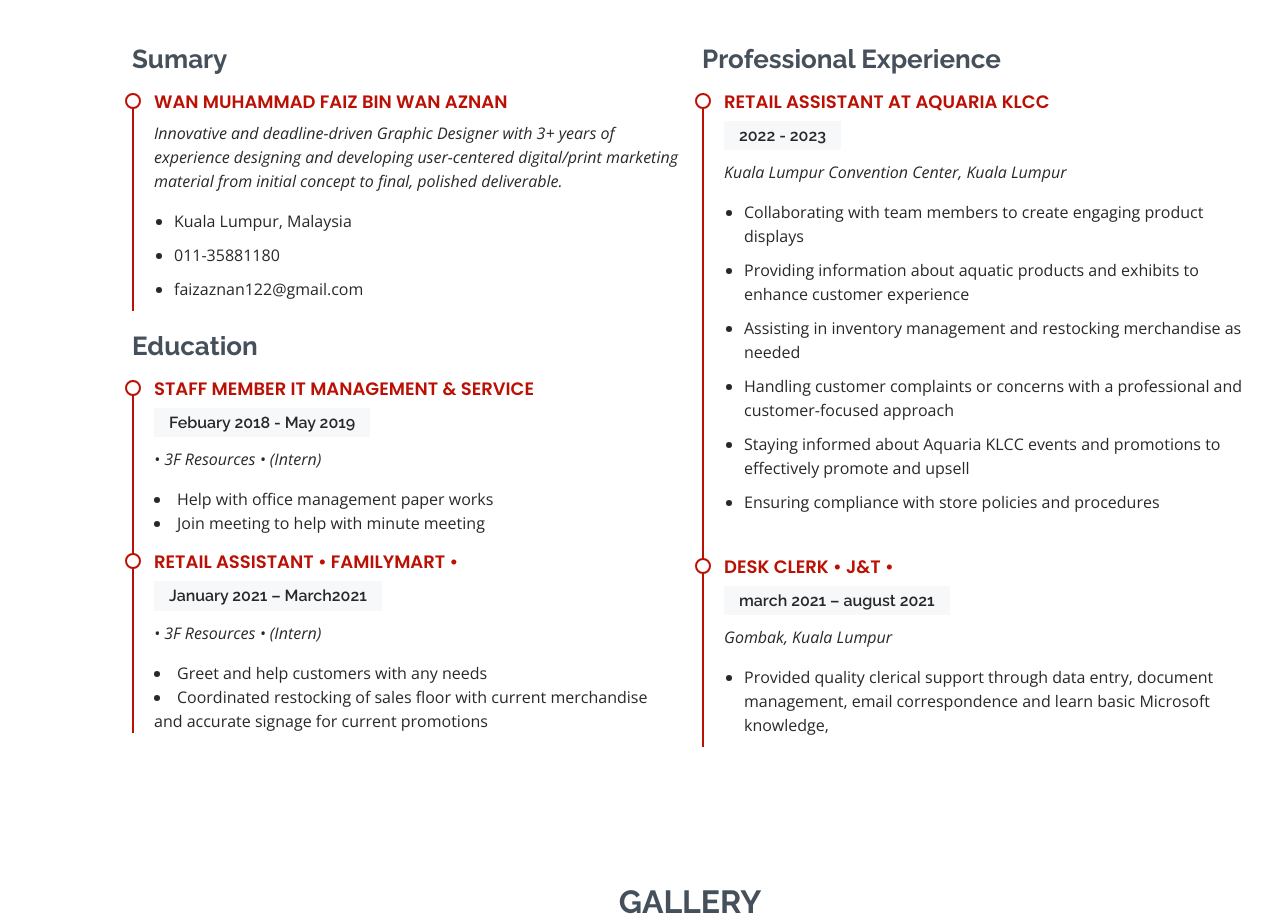
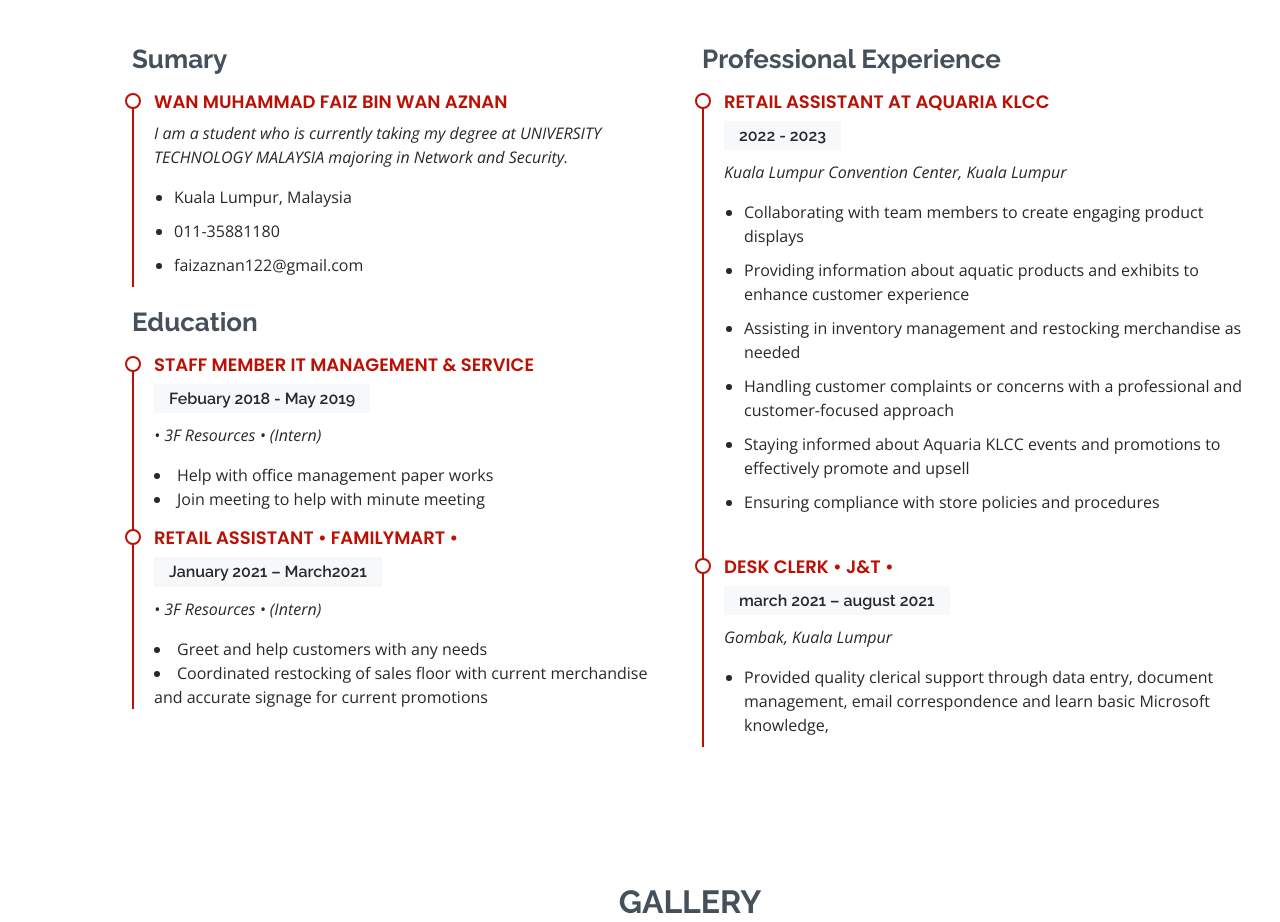
Before and after one commit to WanFaiz2001/FaizPortfolio, a plain HTML site: page index.html in a window 1280 px wide. Shown: the part 2620-3542 px from the top of the page. Drawn offline with nearby package versions, Linux system fonts and the light colour scheme.

Commit message:
update resume info

```diff
--- a/index.html
+++ b/index.html
@@ -245,7 +245,7 @@
           <h3 class="resume-title">Sumary</h3>
           <div class="resume-item pb-0">
             <h4>Wan Muhammad Faiz Bin Wan Aznan</h4>
-            <p><em>Innovative and deadline-driven Graphic Designer with 3+ years of experience designing and developing user-centered digital/print marketing material from initial concept to final, polished deliverable.</em></p>
+            <p><em>I am a student who is currently taking my degree at UNIVERSITY TECHNOLOGY MALAYSIA majoring in Network and Security.</em></p>
             <ul>
               <li>Kuala Lumpur, Malaysia</li>
               <li>011-35881180</li>
```
